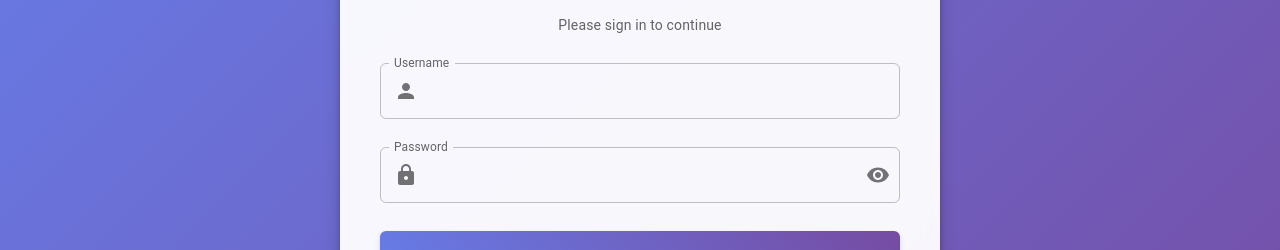
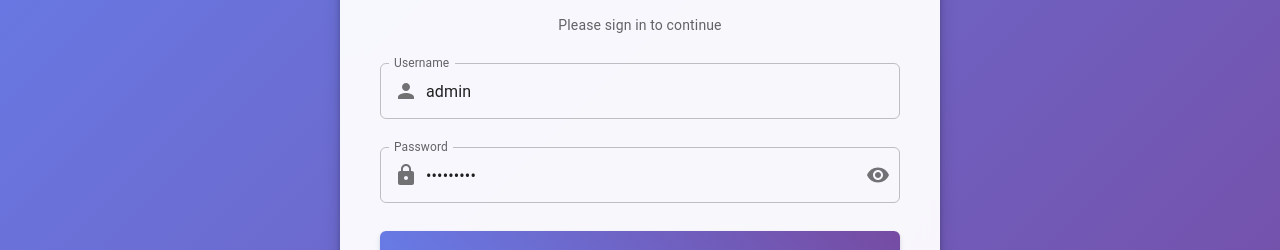
Before and after one commit to aaronchen827/fullstack-integrated, a Next.js app in the folder apps/admin-client/: page /login in a window 1280 px wide. Shown: the part 250-500 px from the top of the page. Built offline with nearby package versions, Linux system fonts and the light colour scheme.

Commit message:
add default account

```diff
--- a/apps/admin-client/app/login/LoginPage.tsx
+++ b/apps/admin-client/app/login/LoginPage.tsx
@@ -34,7 +34,12 @@ export default function LoginForm() {
     register,
     handleSubmit,
     formState: { errors },
-  } = useForm<LoginFormInputs>()
+  } = useForm<LoginFormInputs>({
+    defaultValues: {
+      username: 'admin',
+      password: 'admin1234',
+    },
+  })
 
   const router = useRouter()
   const dispatch = useDispatch()
```
